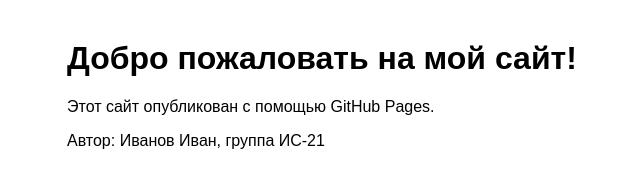
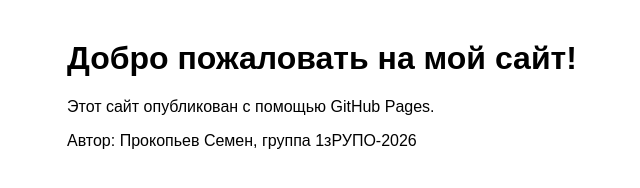
Before and after one commit to Free2speak/my-project-site, a plain HTML site: page index.html in a window 1280 px wide. Shown: the whole page, without its empty margins (173-813 px from the left). Drawn offline with Linux system fonts and the light colour scheme.

Commit message:
Update index.html

```diff
--- a/index.html
+++ b/index.html
@@ -11,6 +11,6 @@
   <body>
     <h1>Добро пожаловать на мой сайт!</h1>
     <p>Этот сайт опубликован с помощью GitHub Pages.</p>
-    <p>Автор: Иванов Иван, группа ИС-21</p>
+    <p>Автор: Прокопьев Семен, группа 1зРУПО-2026</p>
   </body>
 </html>
```
